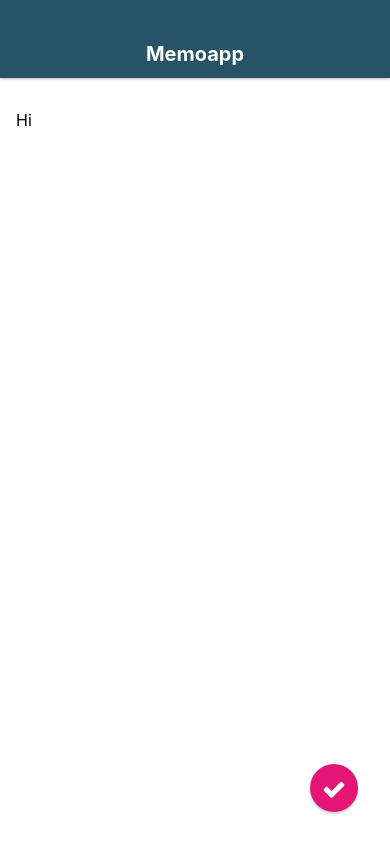
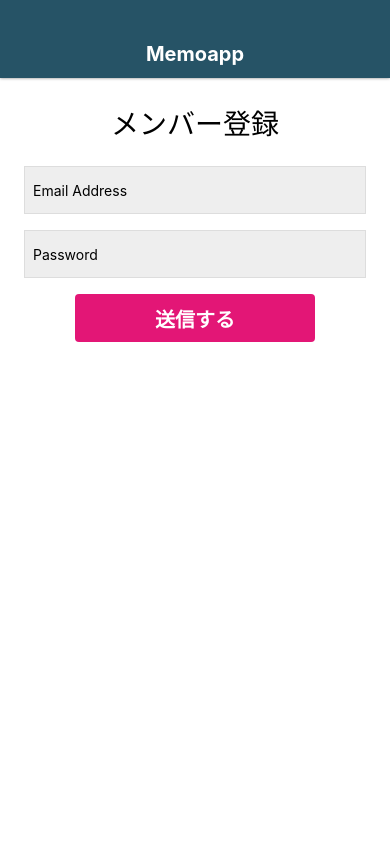
Before and after one commit to TakashiOda/react-firebase-test, a React Native app: screen / in a window 390 px wide. Built offline with nearby package versions, Linux system fonts and the light colour scheme.

Commit message:
ログイン画面 メンバー登録画面追加

```diff
--- a/App.js
+++ b/App.js
@@ -5,7 +5,9 @@
 import * as firebase from 'firebase';
 // import * as Facebook from 'expo-facebook';
 import Appbar from './src/components/Appbar';
-import MemoEditScreen from './src/screens/MemoEditScreen';
+import SignupScreen from './src/screens/SignupScreen';
+// import LoginScreen from './src/screens/LoginScreen';
+// import MemoEditScreen from './src/screens/MemoEditScreen';
 // import MemoDetailScreen from './src/screens/MemoDetailScreen';
 // import MemoListScreen from './src/screens/MemoListScreen';
 
@@ -30,7 +32,7 @@
     return (
       <View style={styles.container}>
         <Appbar />
-        <MemoEditScreen />
+        <SignupScreen />
       </View>
     );
   }
--- /dev/null
+++ b/src/screens/LoginScreen.js
@@ -0,0 +1,60 @@
+import React from 'react';
+import {
+  StyleSheet, View, Text, TextInput, TouchableHighlight,
+} from 'react-native';
+
+
+class LoginScreen extends React.Component {
+  render() {
+    return (
+      <View style={styles.container}>
+        <Text style={styles.title}>
+          ログイン
+        </Text>
+        <TextInput style={styles.input} value="Email Address" />
+        <TextInput style={styles.input} value="Password" />
+        <TouchableHighlight style={styles.button} onPress={() => {}}>
+          <Text style={styles.buttonTitle}>ログインする</Text>
+        </TouchableHighlight>
+      </View>
+    );
+  }
+}
+
+const styles = StyleSheet.create({
+  container: {
+    flex: 1,
+    width: '100%',
+    padding: 24,
+    backgroundColor: '#fff',
+  },
+  input: {
+    backgroundColor: '#eee',
+    height: 48,
+    marginBottom: 16,
+    borderWidth: 1,
+    borderColor: '#ddd',
+    padding: 8,
+  },
+  title: {
+    fontSize: 28,
+    alignSelf: 'center',
+    marginBottom: 24,
+  },
+  button: {
+    backgroundColor: '#E31676',
+    height: 48,
+    width: '70%',
+    alignItems: 'center',
+    justifyContent: 'center',
+    borderRadius: 4,
+    alignSelf: 'center',
+  },
+  buttonTitle: {
+    color: '#fff',
+    fontWeight: 'bold',
+    fontSize: 20,
+  },
+});
+
+export default LoginScreen;
--- /dev/null
+++ b/src/screens/SignupScreen.js
@@ -0,0 +1,60 @@
+import React from 'react';
+import {
+  StyleSheet, View, Text, TextInput, TouchableHighlight,
+} from 'react-native';
+
+
+class SignupScreen extends React.Component {
+  render() {
+    return (
+      <View style={styles.container}>
+        <Text style={styles.title}>
+          メンバー登録
+        </Text>
+        <TextInput style={styles.input} value="Email Address" />
+        <TextInput style={styles.input} value="Password" />
+        <TouchableHighlight style={styles.button} onPress={() => {}} underlayColor="#c70F66">
+          <Text style={styles.buttonTitle}>送信する</Text>
+        </TouchableHighlight>
+      </View>
+    );
+  }
+}
+
+const styles = StyleSheet.create({
+  container: {
+    flex: 1,
+    width: '100%',
+    padding: 24,
+    backgroundColor: '#fff',
+  },
+  input: {
+    backgroundColor: '#eee',
+    height: 48,
+    marginBottom: 16,
+    borderWidth: 1,
+    borderColor: '#ddd',
+    padding: 8,
+  },
+  title: {
+    fontSize: 28,
+    alignSelf: 'center',
+    marginBottom: 24,
+  },
+  button: {
+    backgroundColor: '#E31676',
+    height: 48,
+    width: '70%',
+    alignItems: 'center',
+    justifyContent: 'center',
+    borderRadius: 4,
+    alignSelf: 'center',
+  },
+  buttonTitle: {
+    color: '#fff',
+    fontWeight: 'bold',
+    fontSize: 20,
+  },
+});
+
+export default SignupScreen;
```
